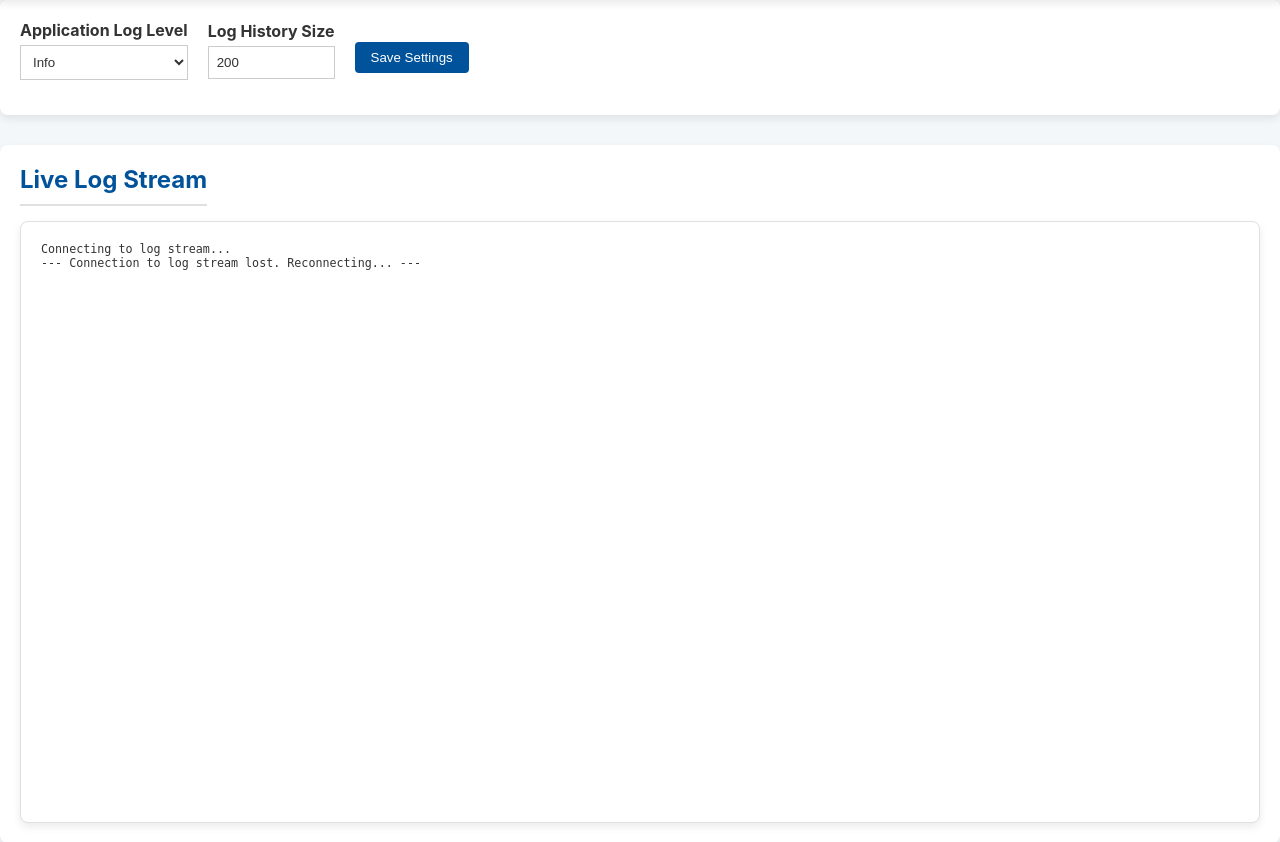
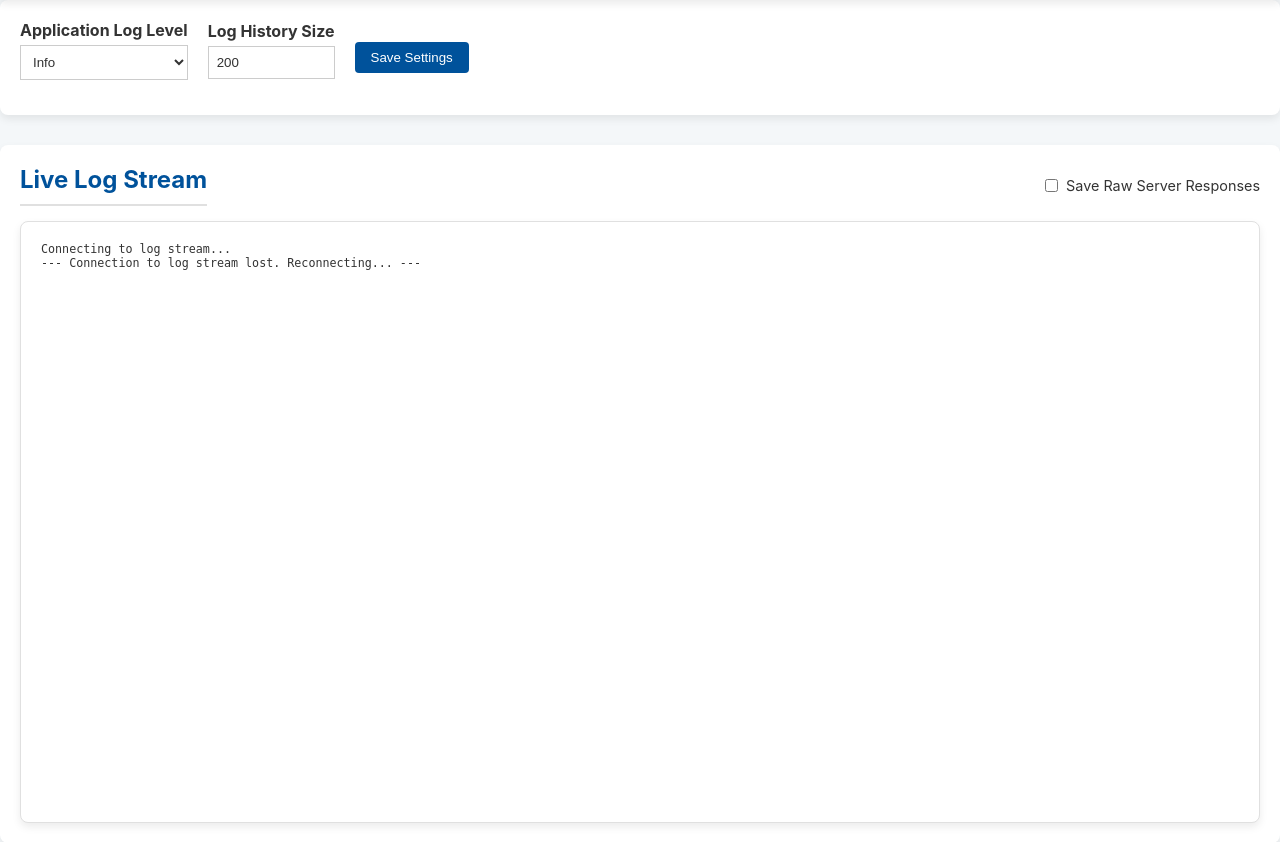
Before and after one commit to stone17/mytoyota-dashboard, a FastAPI app: page /logs in a window 1280 px wide. Shown: the part 104-946 px from the top of the page. Run offline with FastAPI, Linux system fonts and the light colour scheme; data that the repository does not hold is empty.

Commit message:
add raw data logging

```diff
--- a/app/routers/system.py
+++ b/app/routers/system.py
@@ -3,7 +3,9 @@ import logging
 import yaml
 from typing import Optional
 
+import os
 from fastapi import APIRouter, HTTPException, Request, Body
+from fastapi.responses import FileResponse
 from pydantic import BaseModel
 
 from .. import fetcher
@@ -153,6 +155,21 @@ def update_credentials(creds: dict = Body(...)):
         logging.error(f"Error saving credentials: {e}", exc_info=True)
         raise HTTPException(status_code=500, detail="Failed to save credentials.")
 
+@router.get("/raw_responses/{response_type}")
+async def get_raw_response(response_type: str):
+    from ..config import DATA_DIR
+    if response_type == "trips":
+        file_path = DATA_DIR / "raw_trips_response.json"
+    elif response_type == "status":
+        file_path = DATA_DIR / "raw_status_response.json"
+    else:
+        raise HTTPException(status_code=404, detail="Invalid response type.")
+
+    if not os.path.exists(file_path):
+        raise HTTPException(status_code=404, detail="Raw response file not found.")
+
+    return FileResponse(path=file_path, filename=file_path.name, media_type="application/json")
+
 @router.get("/config")
 def get_config():
     """API endpoint to get the current configuration."""
--- a/app/static/js/logs.js
+++ b/app/static/js/logs.js
@@ -68,6 +68,44 @@ document.addEventListener('DOMContentLoaded', () => {
     // Start the connection
     connectToLogStream();
 
+    const saveRawCheckbox = document.getElementById('save-raw-responses');
+    const rawViewerPanel = document.getElementById('raw-viewer-panel');
+    const rawSelector = document.getElementById('raw-response-selector');
+    const refreshRawBtn = document.getElementById('refresh-raw-btn');
+    const downloadRawLink = document.getElementById('download-raw-link');
+    const rawContent = document.getElementById('raw-response-content');
+
+    async function loadRawResponse() {
+        const type = rawSelector.value;
+        const url = `/api/raw_responses/${type}`;
+        downloadRawLink.href = url;
+
+        try {
+            const res = await fetch(url);
+            if (!res.ok) throw new Error(res.status === 404 ? 'File not found.' : 'Fetch error.');
+            const data = await res.json();
+            rawContent.textContent = JSON.stringify(data, null, 2);
+        } catch (e) {
+            rawContent.textContent = e.message;
+        }
+    }
+
+    if (saveRawCheckbox) {
+        saveRawCheckbox.addEventListener('change', async () => {
+            const isChecked = saveRawCheckbox.checked;
+            rawViewerPanel.style.display = isChecked ? 'flex' : 'none';
+            if (isChecked) loadRawResponse();
+
+            await fetch('/api/config', {
+                method: 'POST',
+                headers: { 'Content-Type': 'application/json' },
+                body: JSON.stringify({ save_raw_responses: isChecked })
+            });
+        });
+        rawSelector.addEventListener('change', loadRawResponse);
+        refreshRawBtn.addEventListener('click', loadRawResponse);
+    }
+
     // --- Logging Settings ---
     const saveLogSettingsBtn = document.getElementById('save-log-settings-btn');
     const logSettingsStatusMessage = document.getElementById('log-settings-status-message');
@@ -82,6 +120,12 @@ document.addEventListener('DOMContentLoaded', () => {
             document.getElementById('app-log-level').value = levels.app || 'INFO';
 
             document.getElementById('log-history-size').value = config.log_history_size || 200;
+
+            if (saveRawCheckbox) {
+                saveRawCheckbox.checked = config.save_raw_responses === true;
+                rawViewerPanel.style.display = saveRawCheckbox.checked ? 'flex' : 'none';
+                if (saveRawCheckbox.checked) loadRawResponse();
+            }
         } catch (error) {
             console.error(`Failed to load settings: ${error.message}`);
             showMessage(logSettingsStatusMessage, `Failed to load settings: ${error.message}`, 'error');
--- a/app/static/locales/en.json
+++ b/app/static/locales/en.json
@@ -297,7 +297,13 @@
         "history_size": "Log History Size:",
         "save": "Save Settings",
         "live_feed": "Live Log Feed",
-        "clear": "Clear Logs"
+        "clear": "Clear Logs",
+        "save_raw_responses": "Save Raw Server Responses",
+        "raw_viewer": "Raw Response Viewer",
+        "trips_json": "Trips JSON",
+        "status_json": "Status JSON",
+        "refresh": "Refresh",
+        "download": "Download"
     },
     "notifications": {
         "title": "Notifications & Alerts",
--- a/app/templates/logs.html
+++ b/app/templates/logs.html
@@ -67,11 +67,33 @@
             <p id="log-settings-status-message" class="status-message"></p>
         </section>
         <section class="settings-section">
-            <div class="logs-header">
-                <h2>Live Log Stream</h2>
-            </div>
-            <div id="log-content" class="logs-container">
-                Connecting to log stream...
+            <div style="display: flex; gap: 20px; flex-wrap: wrap;">
+                <div style="flex: 1; min-width: 300px; display: flex; flex-direction: column;">
+                    <div class="logs-header" style="display: flex; justify-content: space-between; align-items: center;">
+                        <h2>Live Log Stream</h2>
+                        <label style="font-size: 0.9em; font-weight: normal; margin: 0; display: flex; align-items: center; gap: 5px;">
+                            <input type="checkbox" id="save-raw-responses">
+                            <span data-i18n="logs.save_raw_responses">Save Raw Server Responses</span>
+                        </label>
+                    </div>
+                    <div id="log-content" class="logs-container" style="flex-grow: 1;">
+                        Connecting to log stream...
+                    </div>
+                </div>
+                <div id="raw-viewer-panel" style="flex: 1; min-width: 300px; display: none; flex-direction: column;">
+                    <div class="logs-header" style="display: flex; justify-content: space-between; align-items: center;">
+                        <h2 data-i18n="logs.raw_viewer">Raw Response Viewer</h2>
+                        <div style="display: flex; gap: 10px; align-items: center;">
+                            <select id="raw-response-selector" style="margin: 0; padding: 4px;">
+                                <option value="trips" data-i18n="logs.trips_json">Trips JSON</option>
+                                <option value="status" data-i18n="logs.status_json">Status JSON</option>
+                            </select>
+                            <button id="refresh-raw-btn" data-i18n="logs.refresh" style="padding: 4px 8px; margin: 0;">Refresh</button>
+                            <a id="download-raw-link" href="#" download data-i18n="logs.download">Download</a>
+                        </div>
+                    </div>
+                    <pre id="raw-response-content" class="logs-container" style="white-space: pre-wrap; overflow-y: auto; margin: 0; flex-grow: 1;"></pre>
+                </div>
             </div>
         </section>
     </main>
--- a/app/toyota_interceptor.py
+++ b/app/toyota_interceptor.py
@@ -5,6 +5,12 @@ class PatchedController(Controller):
 
     async def request_json(self, method: str, endpoint: str, **kwargs) -> dict:
         response = await super().request_json(method, endpoint, **kwargs)
+
+        try:
+            from app.fetcher import save_raw_response
+            await save_raw_response(endpoint, response)
+        except Exception:
+            pass
 
         # Intercept trips endpoint to patch missing summary keys
         if "trips" in endpoint and isinstance(response, dict) and "payload" in response:
--- a/data/mytoyota_config.yaml
+++ b/data/mytoyota_config.yaml
@@ -9,6 +9,7 @@ web_server:
     interval_seconds: 3600
     fixed_time: 07:00
 log_history_size: 200
+save_raw_responses: false
 unit_system: metric
 geocoding:
   provider: nominatim
```
Also changed, not shown: app/fetcher.py (+16 -0 lines), app/static/locales/de.json (+7 -1 lines), app/static/locales/es.json (+7 -1 lines), app/static/locales/fr.json (+7 -1 lines), app/static/locales/nl.json (+7 -1 lines).
